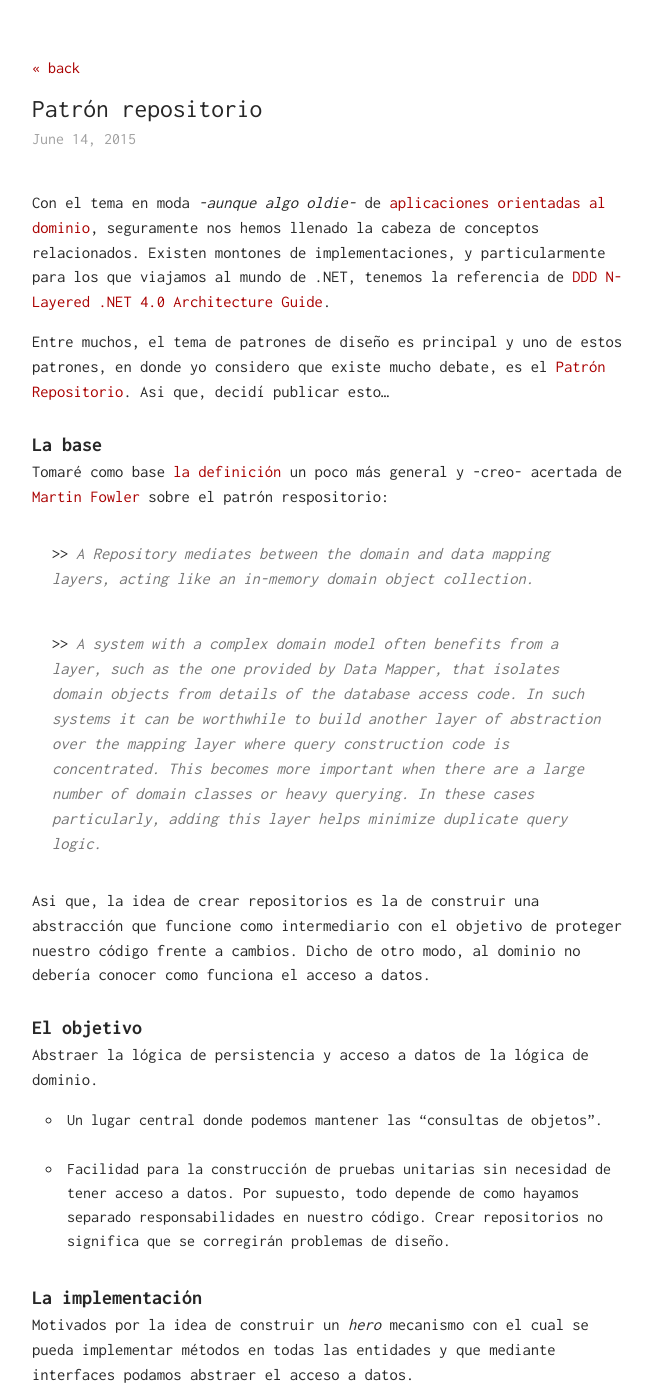
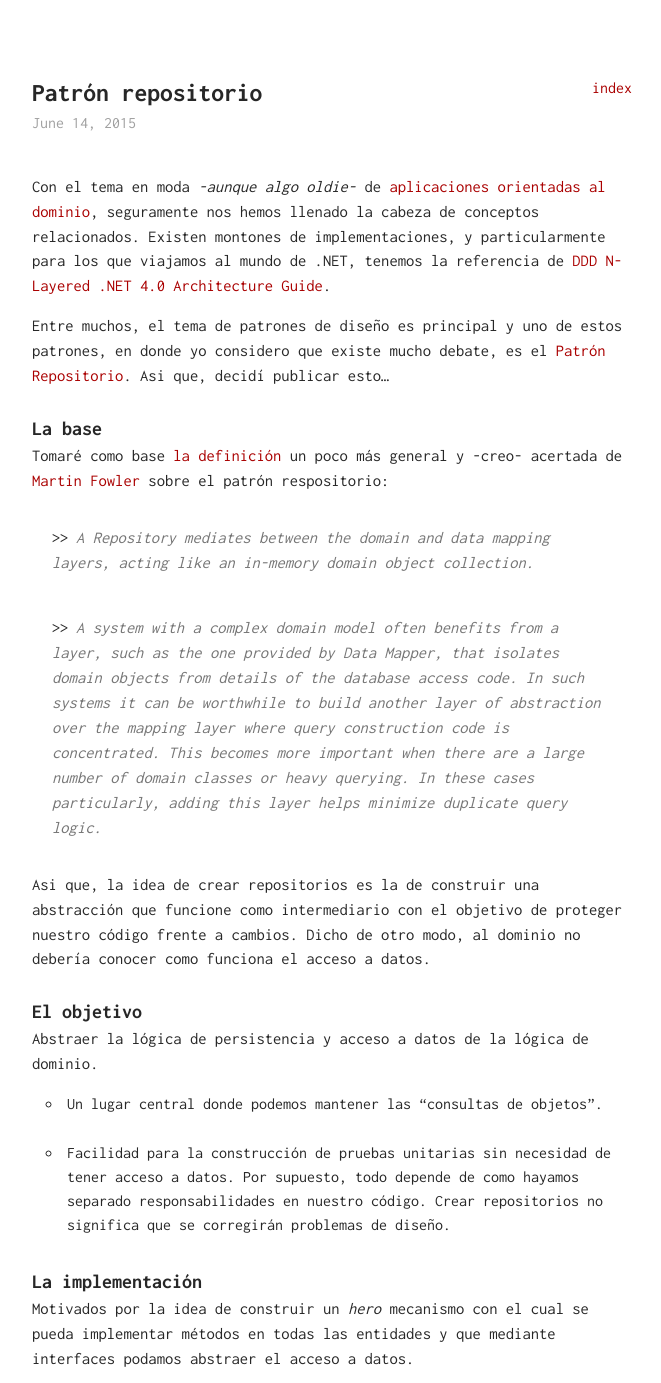
Before and after one commit to migsalazar/migsalazar.github.io, a Jekyll site: the page built from _posts/2015-06-14-patron-repositorio.md, in a window 1280 px wide, cut to the strip 0-1383 px from the top of the page. Shown: the whole strip, without its empty margins (308-969 px from the left). Built offline with Jekyll 4.4.1, drawn with Linux system fonts in a browser that asks for light colours.

Commit message:
add prev next. change back button

```diff
--- a/_includes/header.html
+++ b/_includes/header.html
@@ -1,4 +1,3 @@
-
 <div class="header">
     <h1><i class="fa fa-bug"> </i>debugg.io</h1>
     <ul>
--- a/_layouts/about.html
+++ b/_layouts/about.html
@@ -3,7 +3,7 @@
 ---
 
 <div class="about">
-    <a class="about__back" href="/">« back</a>
+    <a class="about__index" href="/">index</a>
     <h1 class="about__title">I'm Miguel Salazar</h1>
     <p class="about__location">Monterrey, Mx.</p>
     <div class="about__content">
--- a/_layouts/post.html
+++ b/_layouts/post.html
@@ -4,13 +4,20 @@
 ---
 
 <div class="post">
-    <a class="post__back" href="/">« back</a>
+    <a class="post__index" href="/">index</a>
     <h1 class="post__title">{{ page.title }}</h1>
     <p class="post__date">{{ page.date | date: '%B %-d, %Y' }}</p>
     <div class="post__content"?>
         {{ content }}
     </div>
-    <a class="post__back" href="/">« back</a>
+    <div class="post_prevnext" >
+      {% if page.previous.url %}
+         <a class="prev" href="{{page.previous.url}}">« prev</a>
+       {% endif %}
+       {% if page.next.url %}
+         <a class="next" href="{{page.next.url}}">next »</a>
+       {% endif %}
+    </div>
 </div>
 
 <!-- Maybe later -->
--- a/assets/css/main.scss
+++ b/assets/css/main.scss
@@ -115,11 +115,16 @@
     padding-bottom: 30px;
     &__title {
         font-size: 1.6em;
+        font-weight: 700;
         margin-top: 20px;
         margin-bottom: 5px;
     }
     &__date {
         color: $color-grey-strong;
+    }
+    &__index {
+        float: right;
+        vertical-align: middle;
     }
     &__content {
         padding: 40px 0 40px 0;
@@ -210,6 +215,14 @@
             border-bottom: 1px dashed $color-fg;
         }
     }
+    &_prevnext {
+      .prev {
+        float: left;
+      }
+      .next {
+          float: right;;
+      }
+    }
 }
 
 .about {
@@ -223,6 +236,10 @@
     }
     &__location{
         color: $color-grey-strong;
+    }
+    &__index {
+        float: right;
+        vertical-align: middle;
     }
     &__content {
         margin-top: 40px;
--- a/assets/css/scrap.css
+++ b/assets/css/scrap.css
@@ -25,7 +25,8 @@
     font-weight: bold !important;
 }
 .gist-meta{
-  background-color: #fff !important
+  background-color: #fff !important;
+  opacity: 0.6;
 }
 .blob-code {
     padding-left: 2px !important;
```
